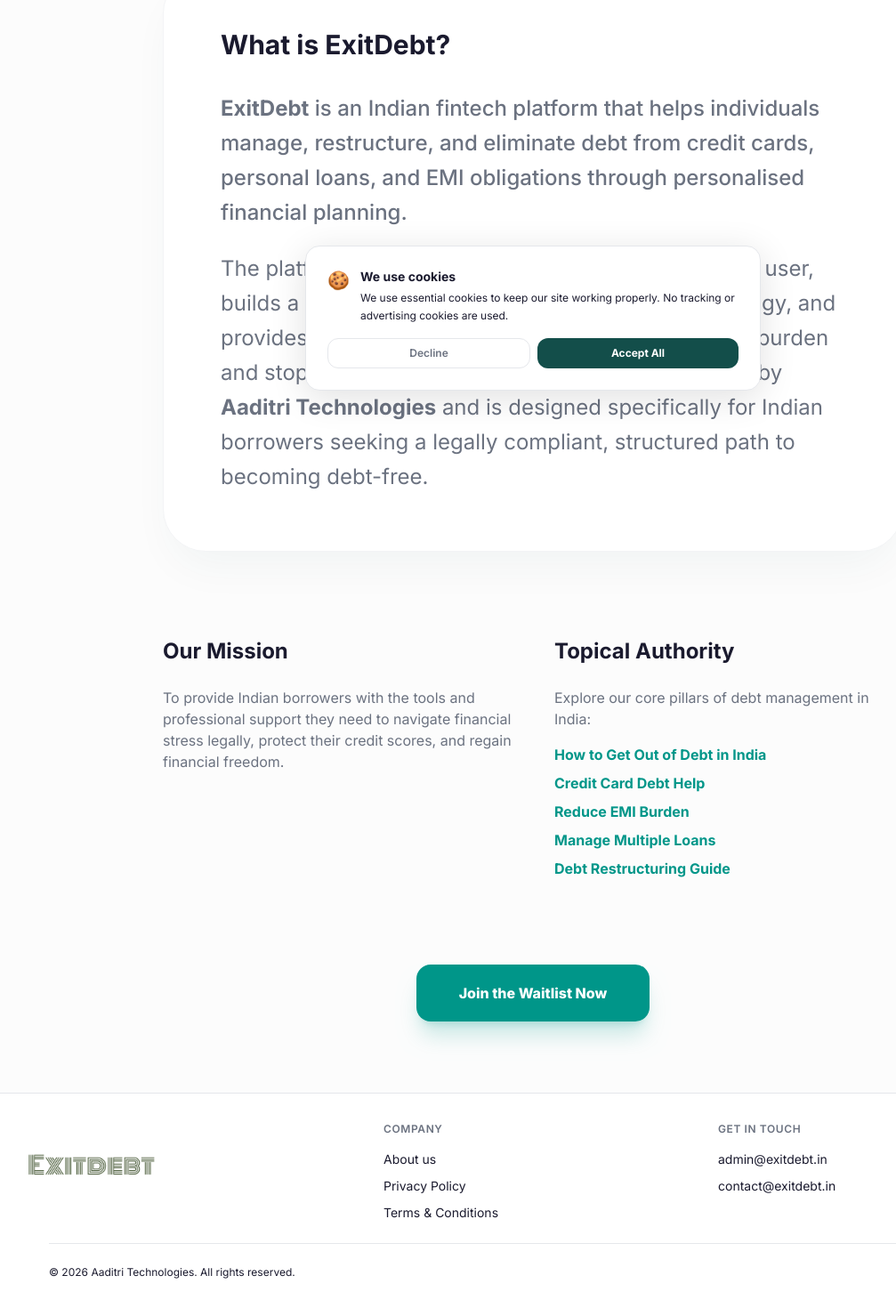
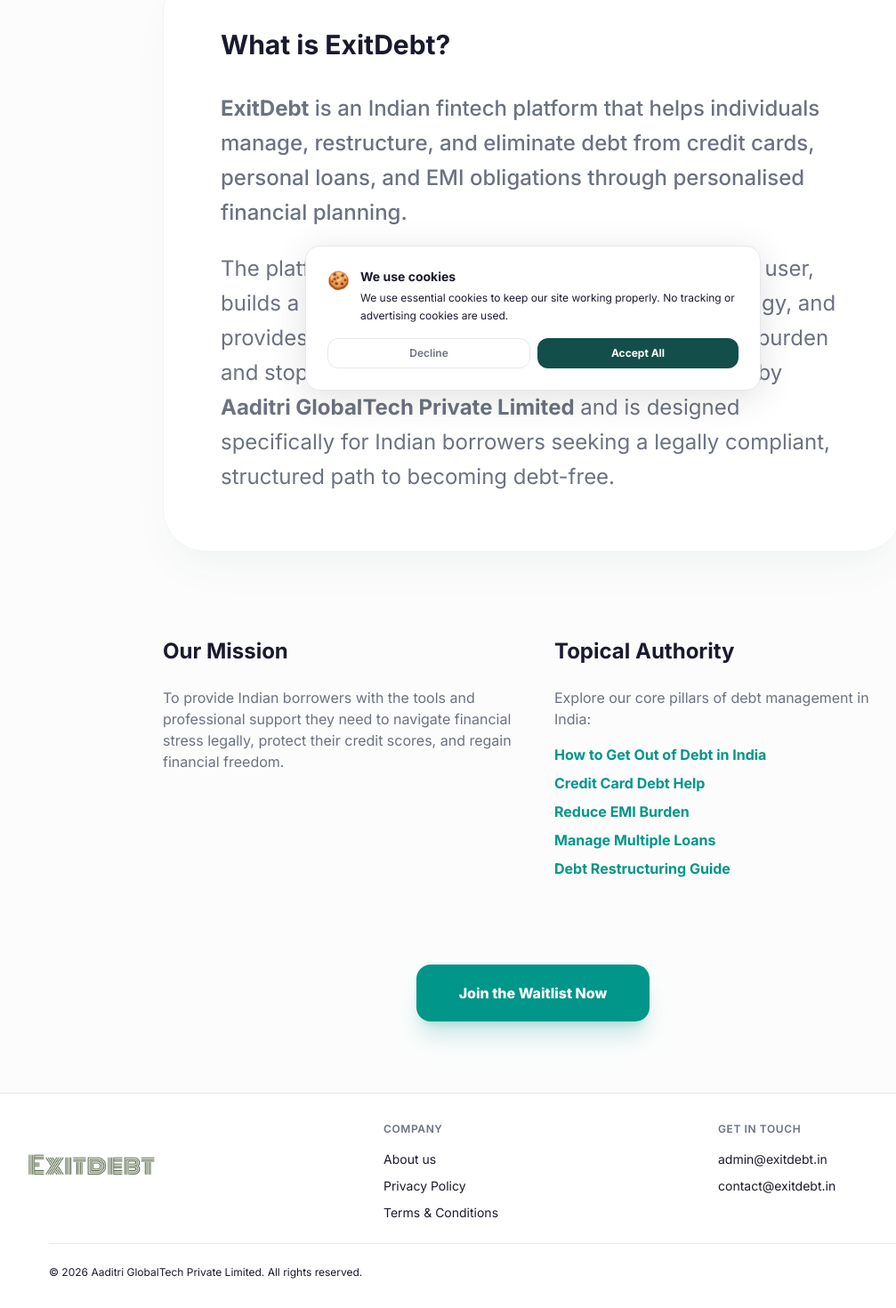
Before and after one commit to Aaditri-Technologies/exitDebt-Waitlist, a Next.js app: page /about in a window 1280 px wide. Shown: the part 345-1815 px from the top of the page at 89% size, without its empty margins (41-1048 px from the left). Built offline with nearby package versions, Linux system fonts and the light colour scheme.

Commit message:
style: update company name to Aaditri GlobalTech Private Limited

```diff
--- a/src/app/about/page.tsx
+++ b/src/app/about/page.tsx
@@ -38,7 +38,7 @@
           <p className="text-lg sm:text-2xl leading-relaxed mt-6" style={{ color: "var(--color-text-secondary)" }}>
             The platform generates a <strong>Debt Health Score</strong> for each user, builds a customised
             repayment or restructuring strategy, and provides creditor support services to reduce
-            interest burden and stop collection harassment. ExitDebt is operated by <strong>Aaditri Technologies</strong> and
+            interest burden and stop collection harassment. ExitDebt is operated by <strong>Aaditri GlobalTech Private Limited</strong> and
             is designed specifically for Indian borrowers seeking a legally compliant, structured path
             to becoming debt-free.
           </p>
--- a/src/app/layout.tsx
+++ b/src/app/layout.tsx
@@ -80,7 +80,7 @@
               "url": "https://exitdebt.in",
               "logo": "https://exitdebt.in/logo.png",
               "description": "ExitDebt is India's structured debt management and restructuring platform for individuals with credit card debt, personal loans, and EMI obligations.",
-              "foundingOrganization": "Aaditri Technologies",
+              "foundingOrganization": "Aaditri GlobalTech Private Limited",
               "areaServed": "IN",
               "serviceType": ["Debt Restructuring", "Debt Management", "Financial Planning", "Credit Counselling"],
               "contactPoint": {
--- a/src/app/privacy/page.tsx
+++ b/src/app/privacy/page.tsx
@@ -6,7 +6,7 @@
 export const metadata: Metadata = {
     title: "Privacy Policy",
     description:
-        "ExitDebt Privacy Policy — how Aaditri Technologies collects, uses, stores, and shares your personal information.",
+        "ExitDebt Privacy Policy — how Aaditri GlobalTech Private Limited collects, uses, stores, and shares your personal information.",
 };
 
 const LAST_UPDATED = "March 2026";
@@ -47,7 +47,7 @@
                 >
                     {/* Intro */}
                     <p>
-                        This Privacy Policy describes how Aaditri Technologies
+                        This Privacy Policy describes how Aaditri GlobalTech Private Limited
                         (&quot;Company,&quot; &quot;we,&quot; &quot;us,&quot; or
                         &quot;our&quot;) collects, uses, stores, and shares
                         information in connection with your use of our website,
--- a/src/app/terms/page.tsx
+++ b/src/app/terms/page.tsx
@@ -50,7 +50,7 @@
                         These Terms and Conditions (&quot;Terms&quot;) govern
                         your access to and use of the website, applications, and
                         related services (collectively, the &quot;Services&quot;)
-                        provided by Aaditri Technologies (&quot;Company,&quot;
+                        provided by Aaditri GlobalTech Private Limited (&quot;Company,&quot;
                         &quot;we,&quot; &quot;us,&quot; or &quot;our&quot;),
                         including the ExitDebt platform.
                     </p>
--- a/src/components/Footer.tsx
+++ b/src/components/Footer.tsx
@@ -83,7 +83,7 @@
                     style={{ borderTop: "1px solid var(--color-border)" }}
                 >
                     <p className="text-xs" style={{ color: "var(--color-text-muted)" }}>
-                        © {new Date().getFullYear()} Aaditri Technologies. All
+                        © {new Date().getFullYear()} Aaditri GlobalTech Private Limited. All
                         rights reserved.
                     </p>
                 </div>
--- a/src/components/HomeContent.tsx
+++ b/src/components/HomeContent.tsx
@@ -39,7 +39,7 @@
               className="text-3xl sm:text-5xl lg:text-[3.25rem] font-extrabold leading-[1.1] sm:leading-[1.15] tracking-tight mb-3 sm:mb-6"
               style={{ color: "var(--color-text-primary)" }}
             >
-              ExitDebt: We make debt{" "}
+              We make debt{" "}
               <span style={{ color: "var(--color-teal)" }}>Disappear faster.</span>
             </h2>
 
```
